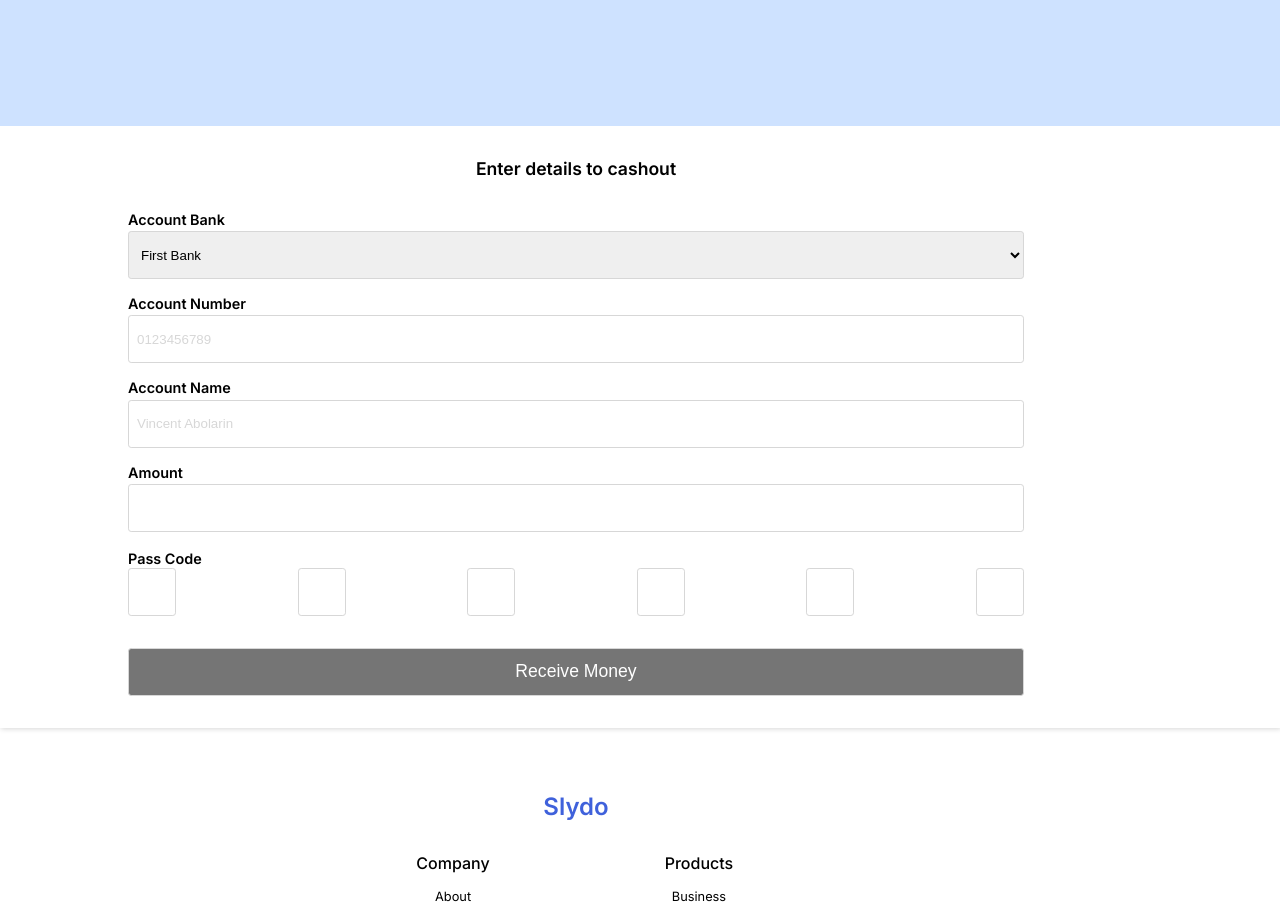
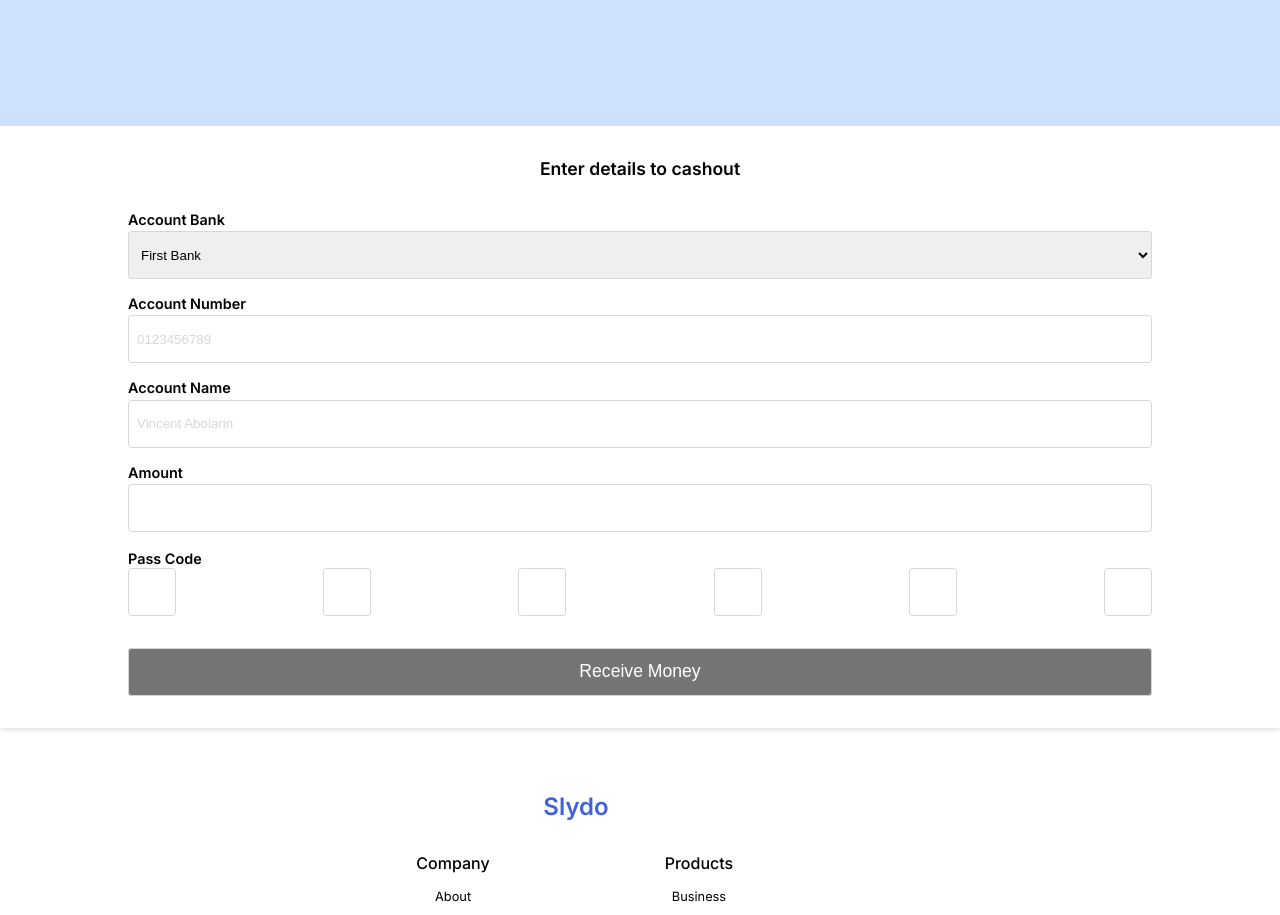
Before and after one commit to vincentabolarin/slydo, a Next.js app: page / in a window 1280 px wide. Shown: the part 468-1383 px from the top of the page. Built offline with nearby package versions, Linux system fonts and the light colour scheme.

Commit message:
adjust width

```diff
--- a/styles/form.module.scss
+++ b/styles/form.module.scss
@@ -1,6 +1,5 @@
 .container {
     padding: 2rem 8rem;
-    max-width: 90%;
 
     .heading {
         text-align: center;
```
